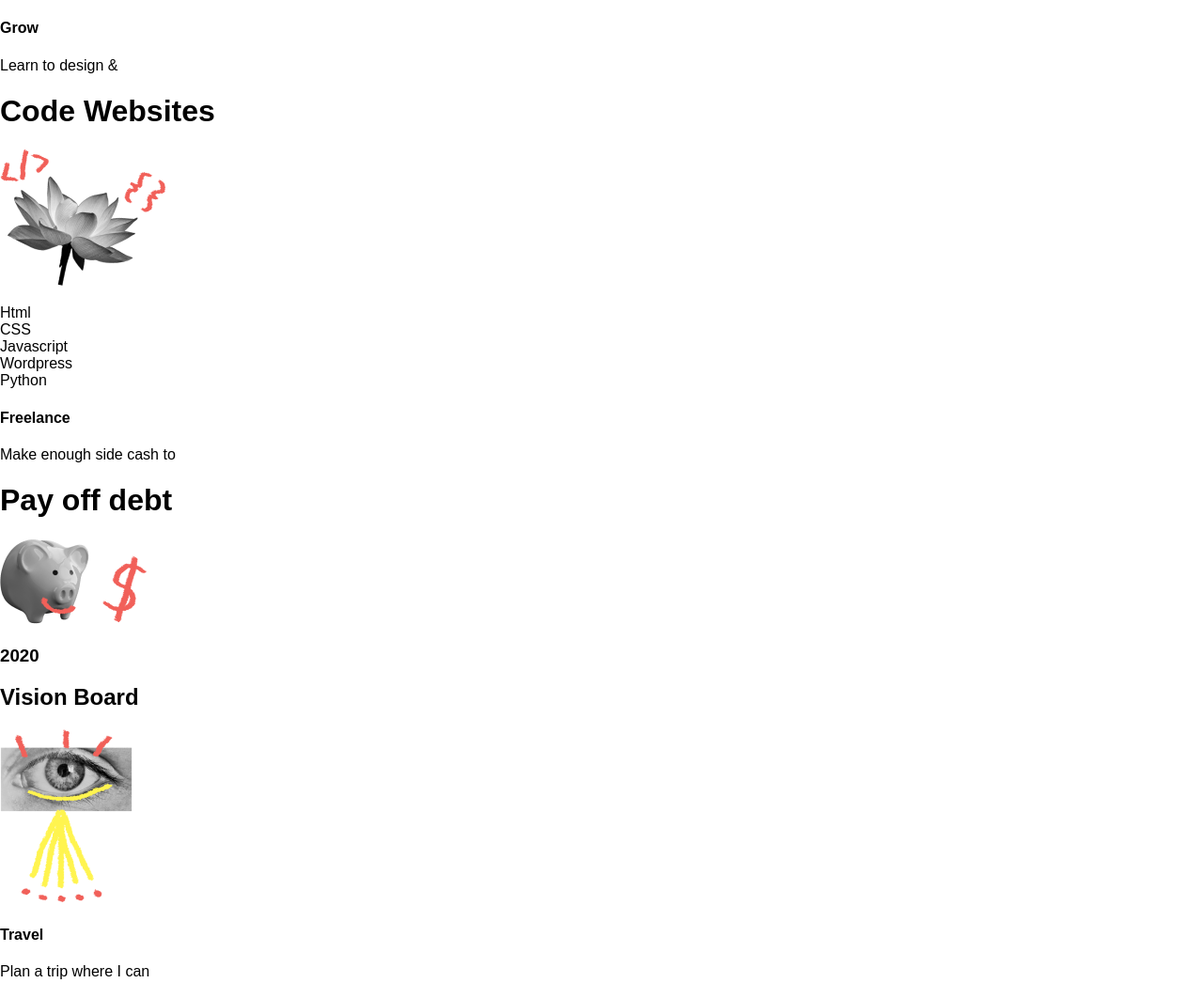
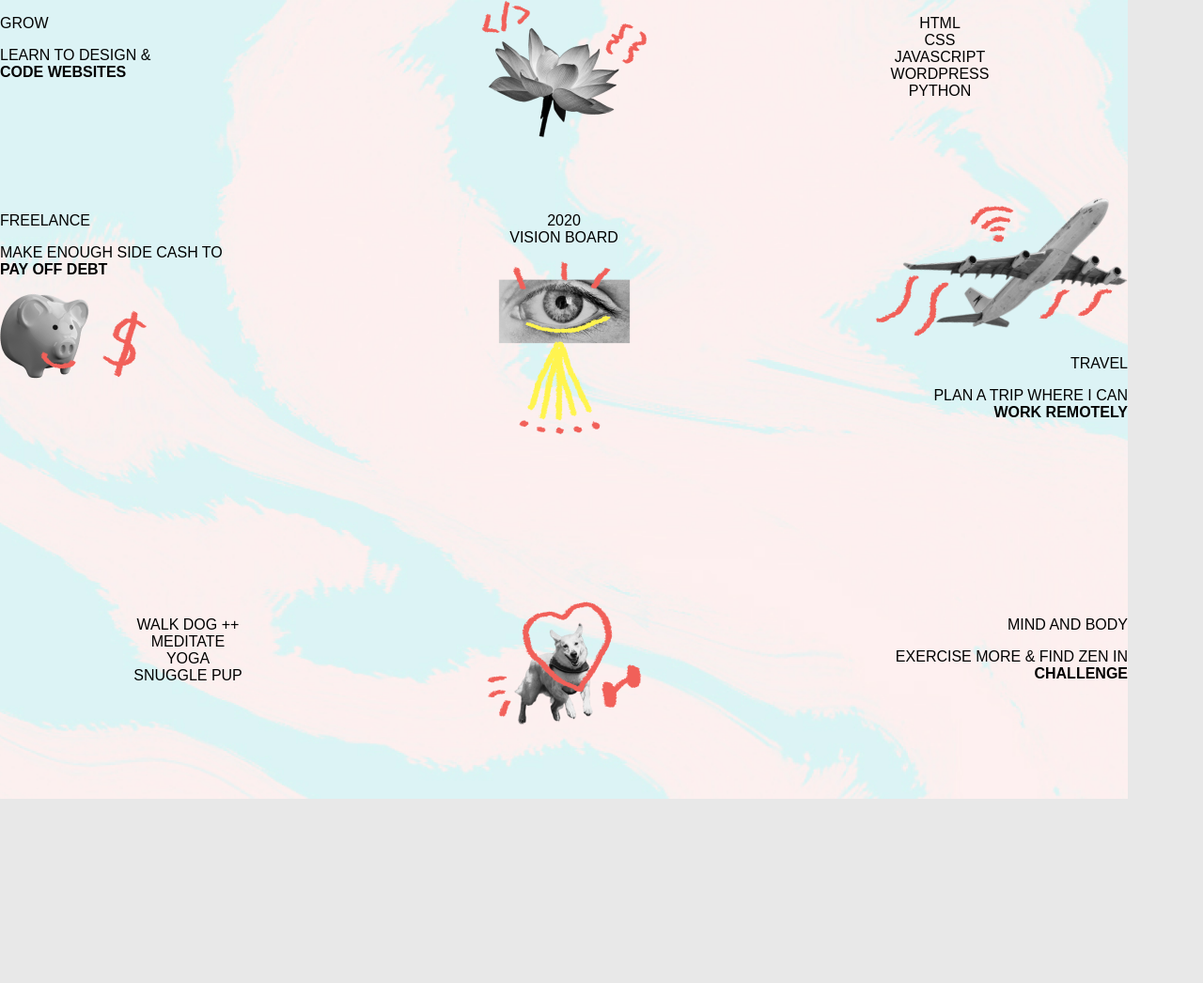
Before and after one commit to niko1402/vision-board, a plain HTML site: page index.html in a window 1280 px wide. Shown: the top 1046 px of the page at 94% size. After the commit the page ends 850 px from the top, so only its background shows below. Drawn offline with Linux system fonts and the light colour scheme.

Commit message:
Started writin css code. Added small/large block classes to html

```diff
--- a/css/main.css
+++ b/css/main.css
@@ -0,0 +1,35 @@
+body {
+    background-color: #E8E8E8;
+}
+
+#vision-board {
+    width: 1200px;
+    height: 850px;
+    background: url('../img/background.png');
+    background-size: cover;
+    font-family: 'Monterrat', sans-serif;
+    text-transform: uppercase;
+    overflow: auto;
+}
+
+.block {
+    float: left;
+    width: 400px;
+    box-sizing: border-box;
+}
+
+.small-block {
+    height: 210px;
+}
+
+.large-block {
+    height: 430px;
+}
+
+.center {
+    text-align: center;
+}
+
+.right {
+    text-align: right;
+}
--- a/index.html
+++ b/index.html
@@ -9,15 +9,15 @@
 </head>
 <body>
 	<div id="vision-board">
-		<div class="block">
-			<h4>Grow</h4>
-			<p>Learn to design &</p>
-			<h1><strong>Code Websites</strong></h1>
+		<div class="block small-block">
+			<p>Grow</p>
+			<p>Learn to design &<br>
+			<strong>Code Websites</strong></p>
 		</div>
-		<div class="block">
+		<div class="block small-block center">
 			<img src="img/flower.png" alt="Flower"/>
 		</div>
-		<div class="block">
+		<div class="block small-block center">
 			<p>Html<br>
 			CSS<br>
 			Javascript<br>
@@ -25,36 +25,36 @@
 			Python
 			</p>
 		</div>
-		<div class="block">
-			<h4>Freelance</h4>
-			<p>Make enough side cash to</p>
-			<h1><strong>Pay off debt</strong></h1>
+		<div class="block large-block">
+			<p>Freelance</p>
+			<p>Make enough side cash to<br>
+			<strong>Pay off debt</strong></p>
 			<img src="img/piggy.png" alt="Piggy Bank"/>
 		</div>
-		<div class="block">
-			<h3>2020</h3>
-			<h2>Vision Board</h2>
+		<div class="block large-block center">
+			<p>2020<br>
+			Vision Board</p>
 			<img src="img/eye.png" alt="Eye"/>
 		</div>
-		<div class="block">
-			<h4>Travel</h4>
-			<p>Plan a trip where I can</p>
-			<h1><strong>Work Remotely</strong></h1>
+		<div class="block large-block right">
 			<img src="img/plane.png" alt="Plane"/>
+			<p>Travel</p>
+			<p>Plan a trip where I can<br>
+			<strong>Work Remotely</strong></p>
 		</div>
-		<div class="block">
+		<div class="block small-block center">
 			<p>Walk dog ++<br>
 				Meditate<br>
 				Yoga<br>
 				Snuggle pup</p>
 		</div>
-		<div class="block">
+		<div class="block small-block center">
 			<img src="img/doggo.png" alt="Happy Dog"/>
 		</div>
-		<div class="block">
-			<h4>Mind and body</h4>
-			<p>Exercise more & find Zen in</p>
-			<h1><strong>Challenge</strong></h1>
+		<div class="block small-block right">
+			<p>Mind and body</p>
+			<p>Exercise more & find Zen in<br>
+			<strong>Challenge</strong></p>
 		</div>
 	</div>
 </body>
```
